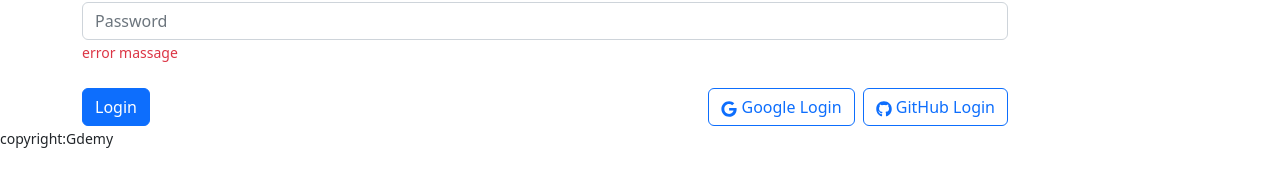
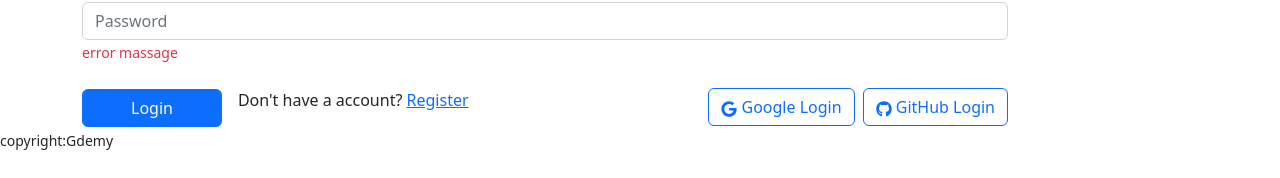
Before and after one commit to risaadodx/learning-platform-client-side, a React (Create React App) app: page /login in a window 1280 px wide. Shown: the part 300-478 px from the top of the page. Built offline with nearby package versions, Linux system fonts and the light colour scheme; no server answers.

Commit message:
toggle to register in login page added

```diff
--- a/src/Pages/Login/Login/Login.js
+++ b/src/Pages/Login/Login/Login.js
@@ -5,7 +5,7 @@ import Form from "react-bootstrap/Form";
 import { AuthContext } from "../../../Contexts/AuthProvider/AuthProvider";
 import { GithubAuthProvider, GoogleAuthProvider } from "firebase/auth";
 import { FaGoogle, FaGithub } from "react-icons/fa";
-import { useNavigate } from "react-router-dom";
+import { Link, useNavigate } from "react-router-dom";
 
 const Login = () => {
   const { signIn } = useContext(AuthContext);
@@ -73,10 +73,17 @@ const Login = () => {
         <Form.Text className="text-danger">error massage</Form.Text>
       </div>
       <div className="d-flex justify-content-between ">
-        <div>
-          <Button variant="primary" type="submit">
-            Login
-          </Button>
+        <div className="d-flex align-items-center">
+          <div className="me-3">
+            <Button className="px-5" variant="primary" type="submit">
+              Login
+            </Button>
+          </div>
+          <div>
+            <p>
+              Don't have a account? <Link to="/register">Register</Link>
+            </p>
+          </div>
         </div>
         <div>
           <Button
--- a/src/Pages/Shared/Header/Header.js
+++ b/src/Pages/Shared/Header/Header.js
@@ -8,14 +8,17 @@ import { useContext } from "react";
 import { AuthContext } from "../../../Contexts/AuthProvider/AuthProvider";
 import { Button, Image } from "react-bootstrap";
 import { FaUser } from "react-icons/fa";
+import { useNavigate } from "react-router-dom";
 
 const Header = () => {
   const { user, logOut } = useContext(AuthContext);
+  const navigate = useNavigate();
 
   const handleLogOut = () => {
     logOut()
       .then(() => {})
       .catch((error) => console.error(error));
+    navigate("/login");
   };
   return (
     <Navbar
```
